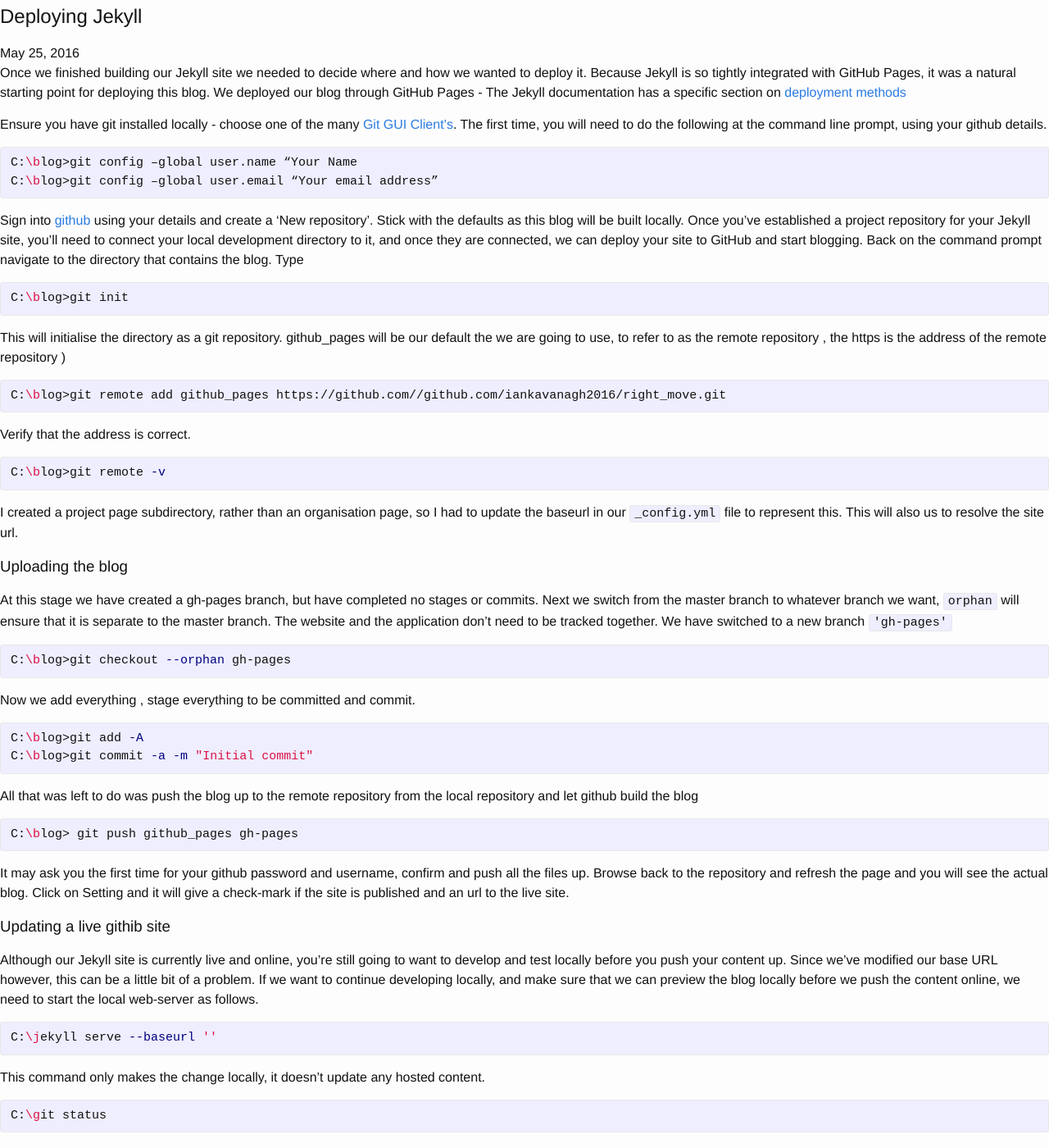
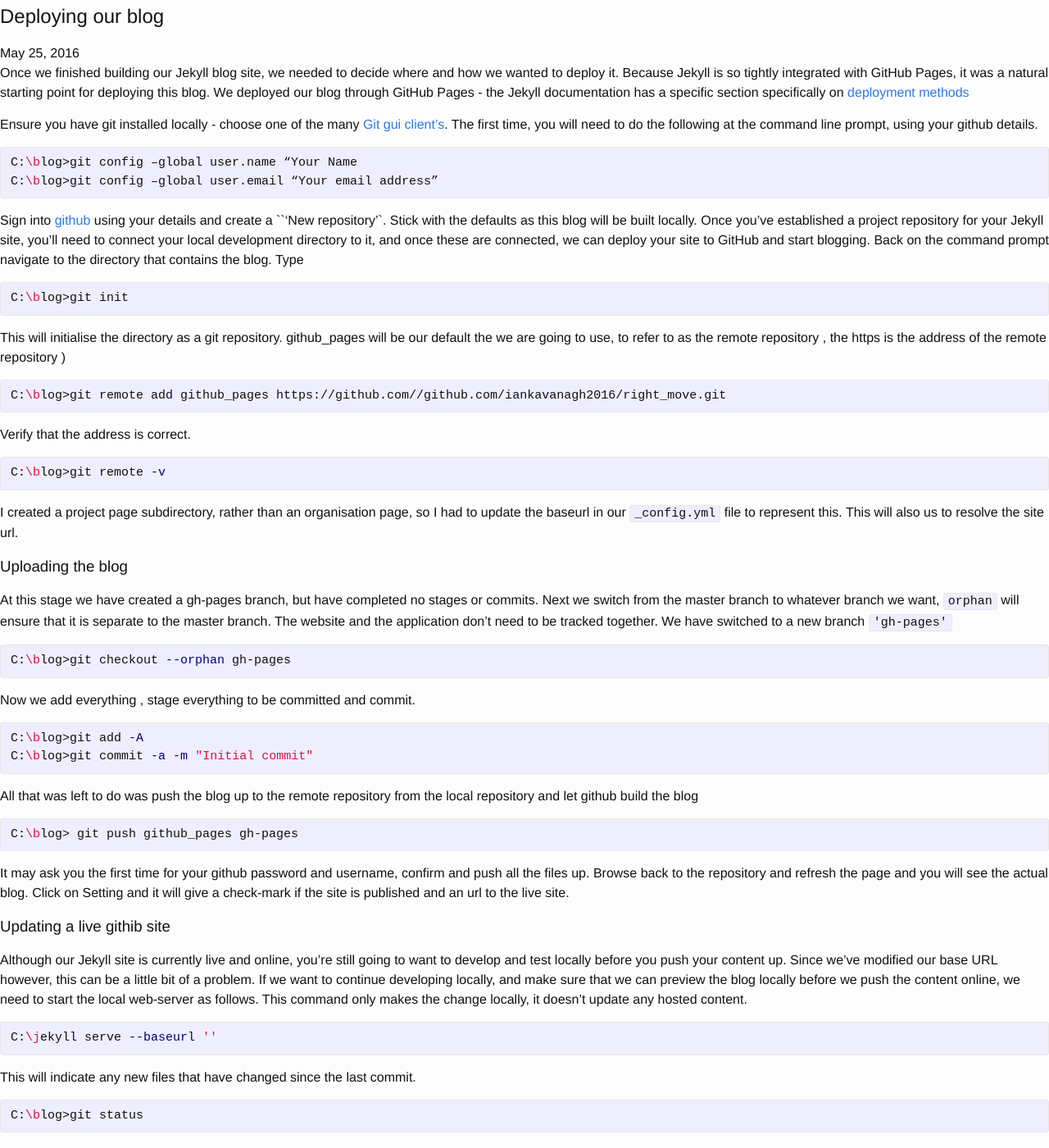
Before and after one commit to iankavanagh2016/RightMove_Blog, a Jekyll site: the page built from _posts/2016-05-25-Deploying-Jekyll.md, in a window 1280 px wide and 1400 px high, scrolled down 235 px. Shown: the whole window at 82% size. Built offline with Jekyll 4.4.1, drawn with Linux system fonts in a browser that asks for light colours; some of the changed text lies outside the part shown.

Commit message:
updated blog again

```diff
--- a/_posts/2016-05-25-Deploying-Jekyll.md
+++ b/_posts/2016-05-25-Deploying-Jekyll.md
@@ -1,14 +1,14 @@
 ---
 layout: post
-title:  "Deploying Jekyll"
+title:  "Deploying our blog"
 date:   2016-05-25
 tags:  [jekyll, deployment, github pages, git]
 ---
-Once we finished building our Jekyll site we needed to decide where and how we wanted to deploy it.
- Because Jekyll is so tightly integrated with GitHub Pages, it was a natural starting point for deploying this blog.
-We deployed our blog through GitHub Pages - The Jekyll documentation has a specific section on [deployment methods](http://jekyllrb.com/docs/deployment-methods/ "deployment methods")
+Once we finished building our Jekyll blog site, we needed to decide where and how we wanted to deploy it.
+Because Jekyll is so tightly integrated with GitHub Pages, it was a natural starting point for deploying this blog.
+We deployed our blog through GitHub Pages - the Jekyll documentation has a specific section specifically on [deployment methods](http://jekyllrb.com/docs/deployment-methods/ "deployment methods")
 
-Ensure you have git installed locally - choose one of the many [Git GUI Client's](https://git-scm.com/downloads/guis).
+Ensure you have git installed locally - choose one of the many [Git gui client's](https://git-scm.com/downloads/guis).
 The first time, you will need to do the following at the command line prompt, using your github details.
 
 {% highlight bash %}
@@ -16,9 +16,10 @@ C:\blog>git config –global user.name “Your Name
 C:\blog>git config –global user.email “Your email address”
 {% endhighlight %}
 
-Sign into [github](https://github.com/) using your details and create a 'New repository'. Stick with the defaults as this blog will be built locally.
+Sign into [github](https://github.com/) using your details and create a ``'New repository'`.
+Stick with the defaults as this blog will be built locally.
 Once you've established a project repository for your Jekyll site, you'll need to connect your local development directory to it,
-and once they are connected, we can deploy your site to GitHub and start blogging.
+and once these are connected, we can deploy your site to GitHub and start blogging.
 Back on the command prompt navigate to the directory that contains the blog. Type
 
 {% highlight bash %}
@@ -74,31 +75,26 @@ Click on Setting and it will give a check-mark if the site is published and an u
 Although our Jekyll site is currently live and online, you're still going to want to develop and test locally before you push your content up.
 Since we've modified our base URL however, this can be a little bit of a problem.
 If we want to continue developing locally, and make sure that we can preview the blog locally before we push the content online,
-we need to start the local web-server as follows.
+we need to start the local web-server as follows. This command only makes the change locally, it doesn't update any hosted content.
 
 {% highlight bash %}
 C:\jekyll serve --baseurl ''
 {% endhighlight %}
 
-This command only makes the change locally, it doesn't update any hosted content.
-
-{% highlight bash %}
-C:\git status
-{% endhighlight %}
-
 This will indicate any new files that have changed since the last commit.
 
 {% highlight bash %}
-C:\git add -A
+C:\blog>git status
 {% endhighlight %}
 
-Add all un-tracked files.
+Add all un-tracked files, commit and push to the remote repository.
 
 {% highlight bash %}
-C:\git commit -a -m "add a comment indicating what files are to be changed"
+C:\blog>git add -A
+C:\blog>git commit -a -m "add a comment indicating what files are to be changed"
 {% endhighlight %}
 
 
 {% highlight bash %}
-C:\git push github_pages gh-pages
+C:\blog>git push github_pages gh-pages
 {% endhighlight %}
```
